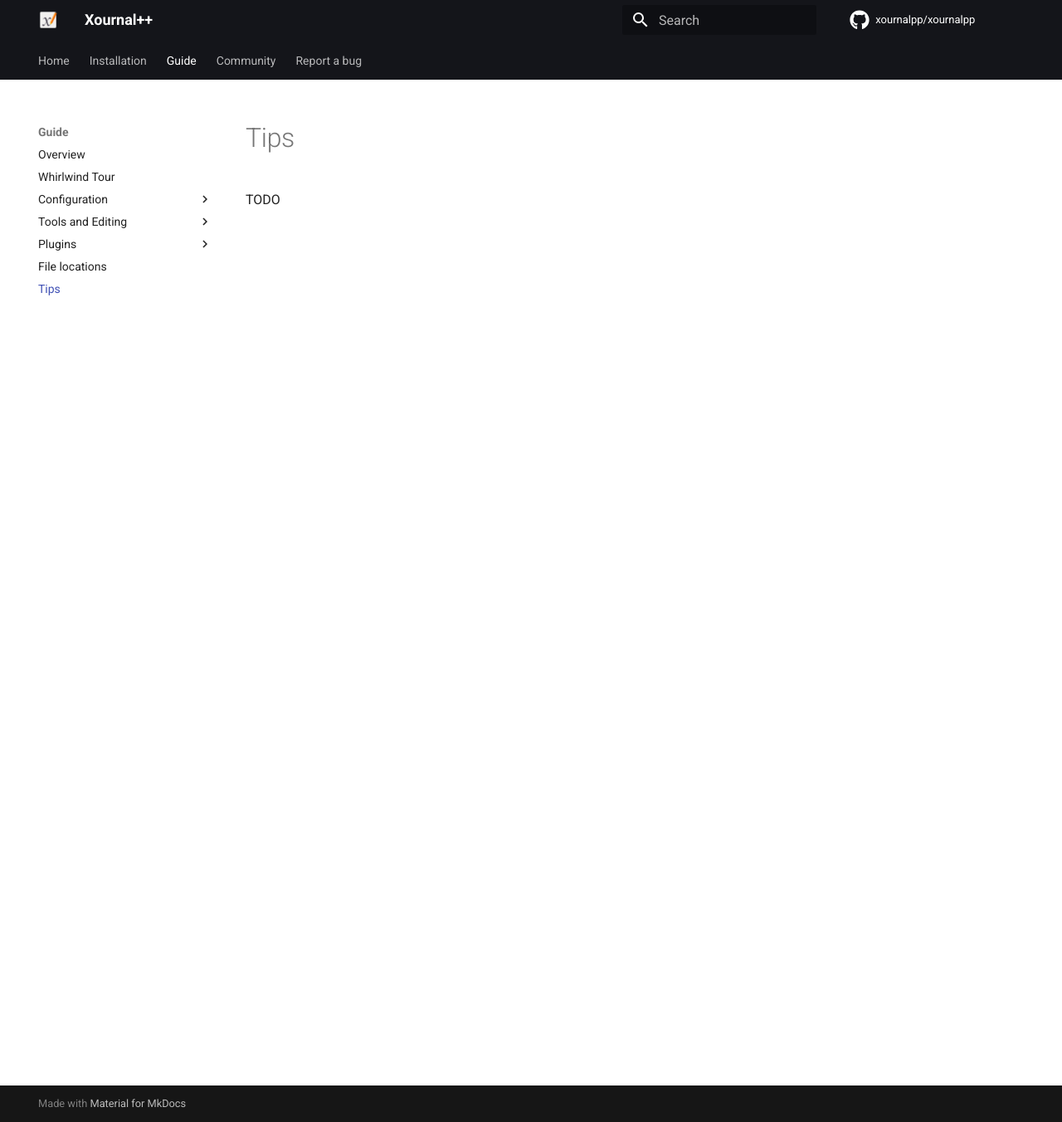
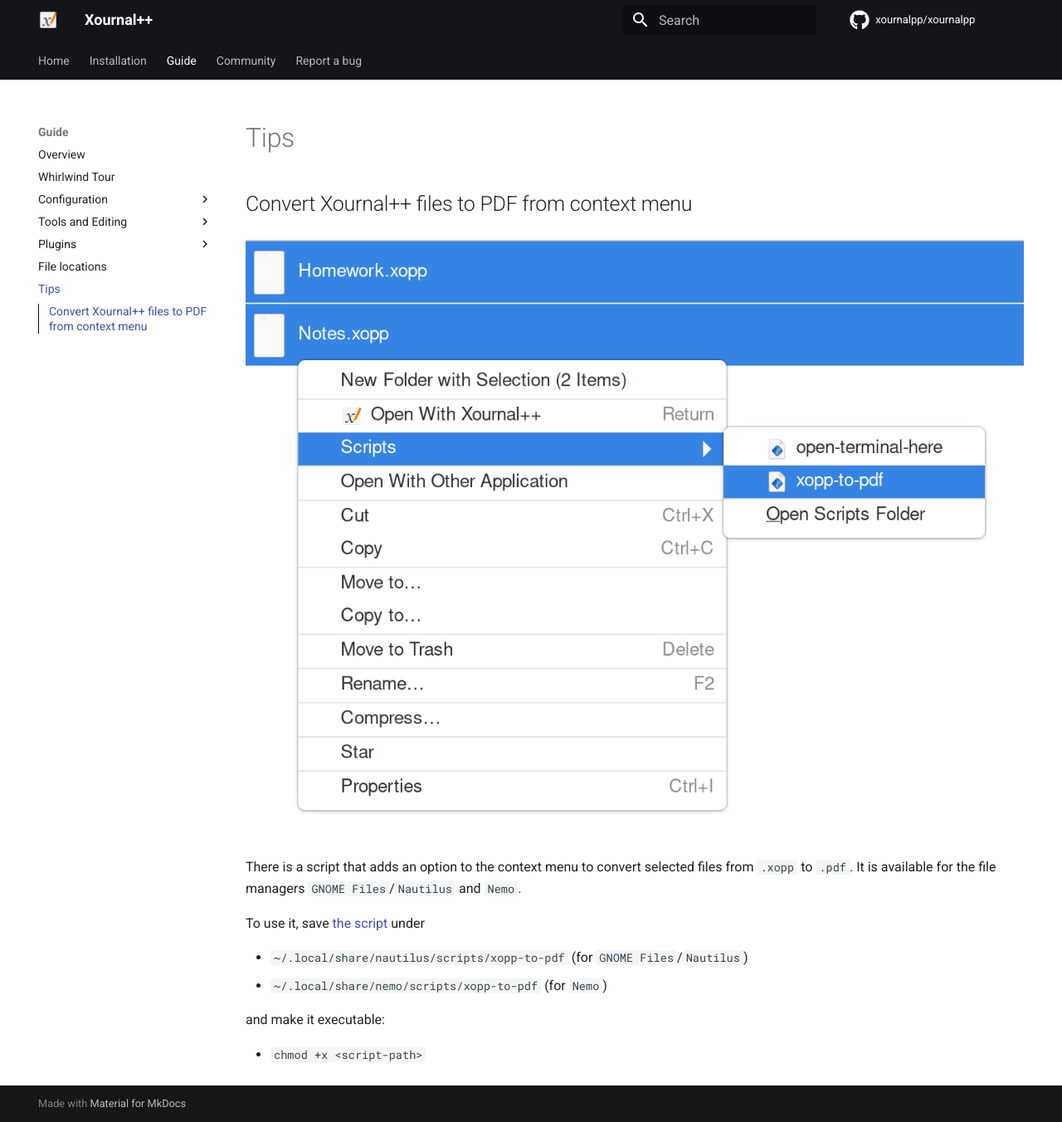
Before and after one commit to xournalpp/xournalpp.github.io, an MkDocs documentation site: the page built from docs/guide/tips.md, in a window 1280 px wide and 1352 px high. Shown: the whole window at 83% size. Built offline with MkDocs 1.6.1 and Material for MkDocs 9.7.7, drawn with Linux system fonts in a browser that asks for light colours; comment, search, counter and statistics services are not loaded; the version menu is left out.

Commit message:
Files/Nautilus: Convert to pdf from context menu (#44)
* Update tips.md

* add screenshot and xopp-to-pdf script

* xopp-to-pdf: Write messages to stderr if libnotify missing

* support Nemo; check filetype before conversion

* add Nemo script path

* add MIT License header to script

```diff
--- a/docs/guide/tips.md
+++ b/docs/guide/tips.md
@@ -1,3 +1,17 @@
 # Tips
 
-TODO
+## Convert Xournal++ files to PDF from context menu
+
+![Screenshot-of-Nautilus-context-menu-to-convert-selected-xopp-files-to-pdf](../img/xopp-to-pdf_context-menu.png)
+
+There is a script that adds an option to the context menu to convert selected files from `.xopp` to `.pdf`.
+It is available for the file managers `GNOME Files`/`Nautilus` and `Nemo`.
+
+To use it, save [the script](../resources/xopp-to-pdf) under
+
+- `~/.local/share/nautilus/scripts/xopp-to-pdf` (for `GNOME Files`/`Nautilus`)
+- `~/.local/share/nemo/scripts/xopp-to-pdf` (for `Nemo`)
+
+and make it executable:
+
+- `chmod +x <script-path>`
```
Also changed, not shown: docs/img/xopp-to-pdf_context-menu.png (added), 1 other file.
